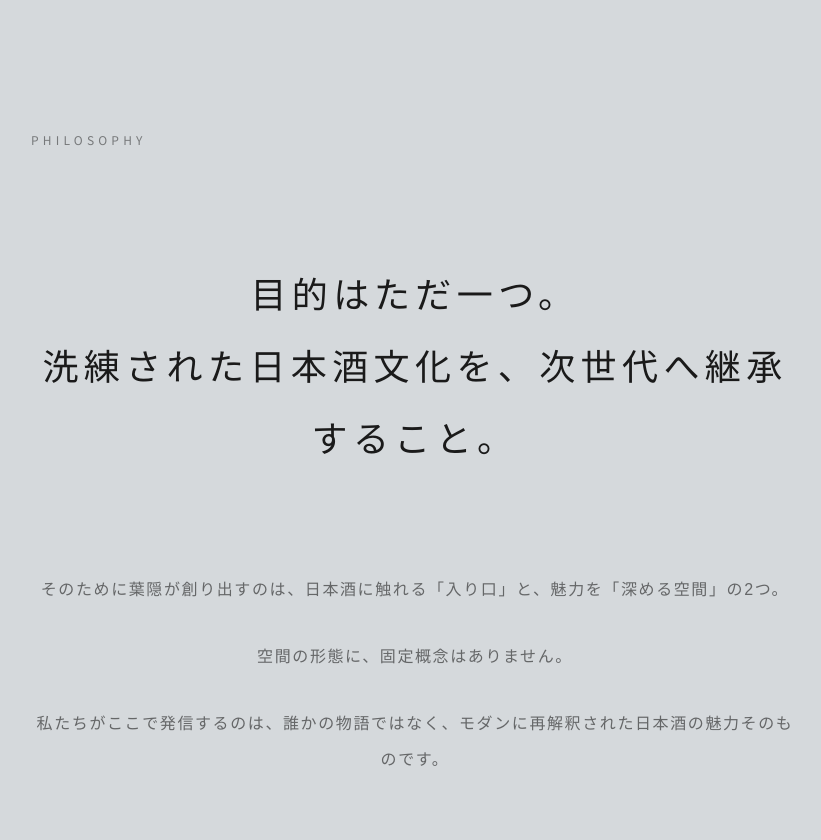
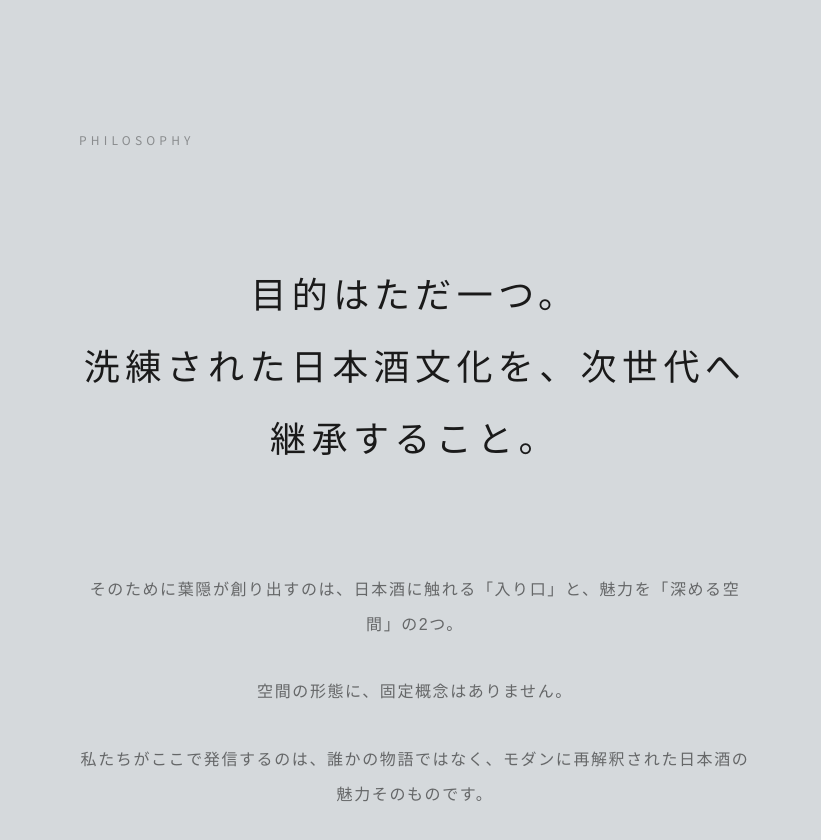
Before and after one commit to sutemailadd888/Hagakure-HP, a Next.js app: page / in a window 1280 px wide. Shown: the part 860-1700 px from the top of the page, without its empty margins (225-1046 px from the left). Built offline with nearby package versions, Linux system fonts and the light colour scheme.

Commit message:
philosophy

```diff
--- a/components/philosophy-section.tsx
+++ b/components/philosophy-section.tsx
@@ -5,18 +5,18 @@ import { FadeIn } from "@/components/fade-in"
 export function PhilosophySection() {
   return (
     <section className="px-6 py-32 md:py-48 bg-background">
-      {/* 全体の text-center を外し、左寄せを基準にする */}
-      <div className="mx-auto max-w-3xl">
+      {/* max-w-2xl に変更し、ApproachやSakeセクションと「見出しの左端のスタート位置」を完全に一致させる */}
+      <div className="mx-auto max-w-2xl">
 
-        {/* ▼ セクションタイトル（左寄せで固定：Featureセクションと完全に同じスタイル） ▼ */}
+        {/* ▼ セクションタイトル（左揃えで統一） ▼ */}
         <FadeIn>
-          <h2 className="font-sans text-xs tracking-[0.35em] text-foreground/50 uppercase mb-20 md:mb-28">
+          <h2 className="font-sans text-xs tracking-[0.35em] text-foreground/40 uppercase text-left">
             Philosophy
           </h2>
         </FadeIn>
 
-        {/* ▼ コンテンツエリア（ここだけを中央寄せにして、非対称の美しさを出す） ▼ */}
-        <div className="flex flex-col items-center text-center">
+        {/* ▼ 本文エリア（ここからはユーザーの意図通り、美しく中央揃え） ▼ */}
+        <div className="mt-20 text-center md:mt-28">
 
           {/* キラーフレーズ */}
           <FadeIn delay={0.1}>
@@ -46,7 +46,6 @@ export function PhilosophySection() {
           </FadeIn>
 
         </div>
-
       </div>
     </section>
   )
```
